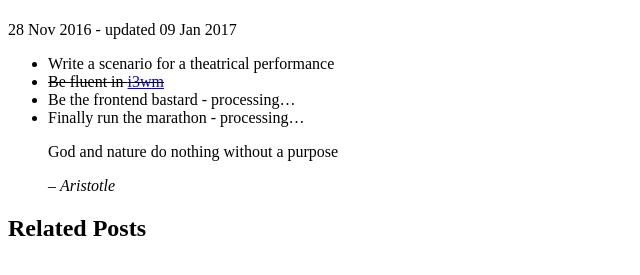
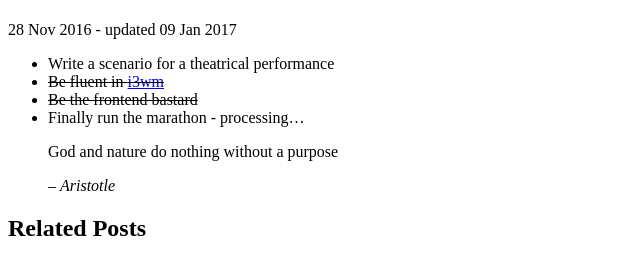
Before and after one commit to turkus/turkus.github.io, a Jekyll site: the page built from _posts/2016-11-28-current-live-goals.md, in a window 1280 px wide. Shown: the part 225-500 px from the top of the page, without its empty margins (0-640 px from the left). Built offline with Jekyll 4.4.1, drawn with Linux system fonts in a browser that asks for light colours.

Commit message:
Live goals update

```diff
--- a/_posts/2016-11-28-current-live-goals.md
+++ b/_posts/2016-11-28-current-live-goals.md
@@ -7,7 +7,7 @@ last_modified_at: 2017-01-09T16:53:20+01:00
 
 * Write a scenario for a theatrical performance
 * <s>Be fluent in <a href="https://i3wm.org" target="_blank">i3wm</a></s>
-* Be the frontend bastard - processing...
+* <s>Be the frontend bastard</s>
 * Finally run the marathon - processing...
 
 >God and nature do nothing without a purpose
```
